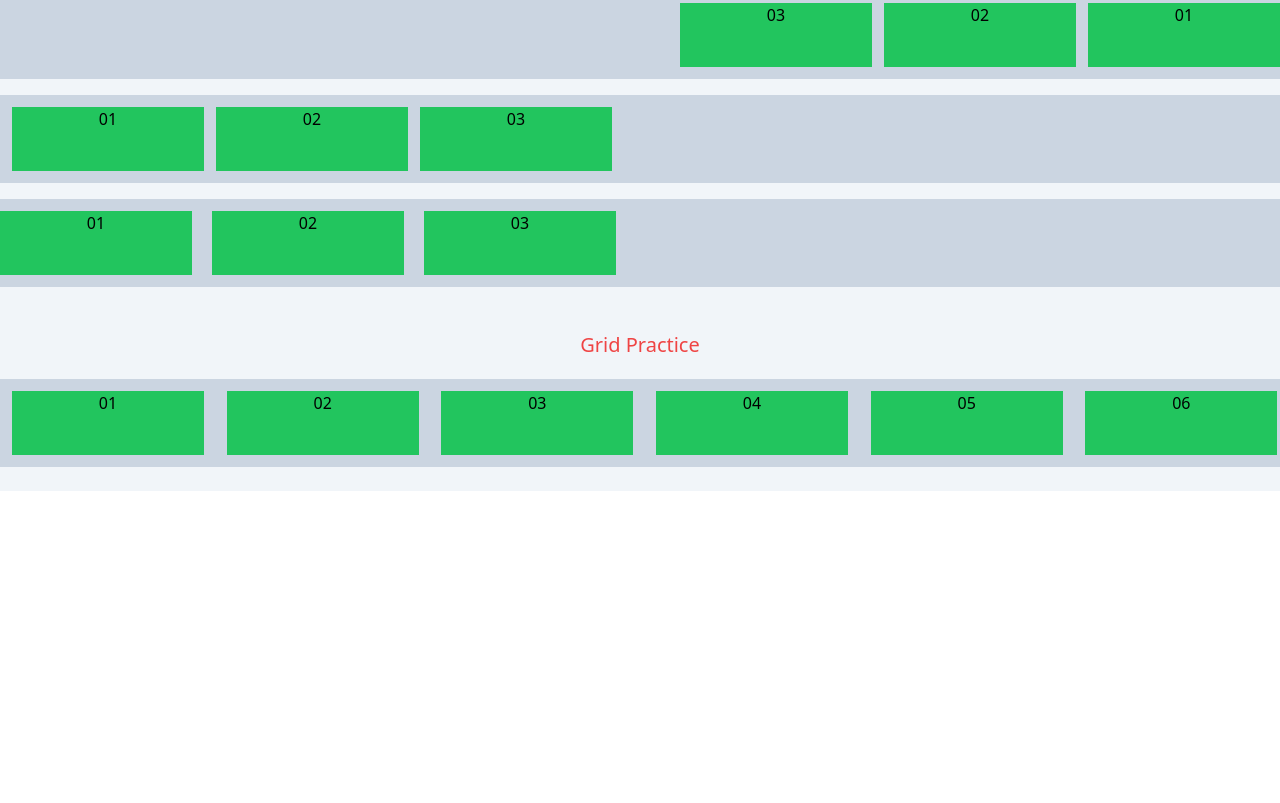
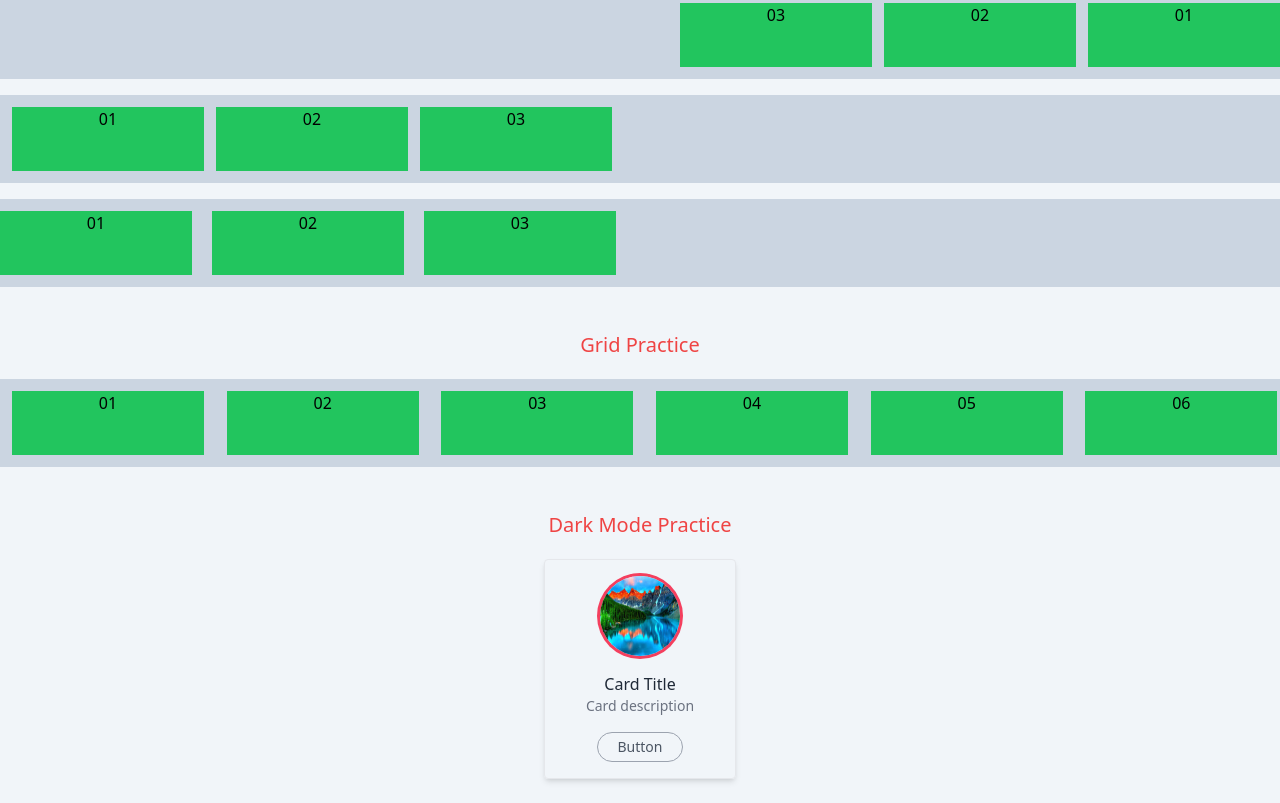
Before and after one commit to Nazmul7989/tailwind_practice, a website: page index.html in a window 1280 px wide. Shown: the part 4253-5056 px from the top of the page. Before the commit the page ends 4744 px from the top, so only its background shows below. Drawn offline with Linux system fonts and the light colour scheme; files whose address does not match are found by name.

Commit message:
dark mode practice

```diff
--- a/index.html
+++ b/index.html
@@ -9,7 +9,7 @@
 </head>
 <body>
 
-<div class="m-0 w-full h-auto bg-slate-100">
+<div class="m-0 w-full h-auto bg-slate-100 dark:bg-gray-800">
     <h3 class="text-center font-bold text-3xl text-rose-600 mb-3">Sizing, Spacing and Typography Practice</h3>
 
     <div class="w-20 h-20 bg-slate-600 text-center align-middle text-white text-xs inline-block ">text-xs</div>
@@ -295,6 +295,22 @@
     </div>
     <br>
 
+    <h3 class="text-center text-xl text-red-500 py-5">Dark Mode Practice</h3>
+
+        <div class="w-48 border dark:border-gray-700 h-auto dark:bg-gray-700  rounded space-y-3 shadow-md mx-auto  text-center">
+            <img class="h-20 w-20 rounded-full mx-auto my-4 ring ring-rose-500" src="asset//image/image1.jpg" alt="">
+            <div>
+                <div class="text-center">
+                    <h3 class="text-medium text-gray-800 dark:text-gray-100">Card Title</h3>
+                    <p class="text-sm text-gray-500 dark:text-gray-200">Card description</p>
+                </div>
+                <button class="text-center border border-gray-400 rounded-full px-5 py-1 my-4 text-sm text-gray-600 hover:bg-cyan-500 hover:text-white hover:border-cyan-600 focus:outline-none focus:ring focus:ring-cyan-900 dark:bg-cyan-600">Button</button>
+            </div>
+        </div>
+    <br>
+
+
+
 
 
 
--- a/tailwind.config.js
+++ b/tailwind.config.js
@@ -1,11 +1,9 @@
 module.exports = {
+  darkMode: 'media',
   content:  ["*.html"],
   theme: {
     extend: {},
-    fontFamily: {
 
-      'body': ['Open Sans' ],
-    }
   },
   plugins: [],
 }
```
Also changed, not shown: output/tailwind.css.
